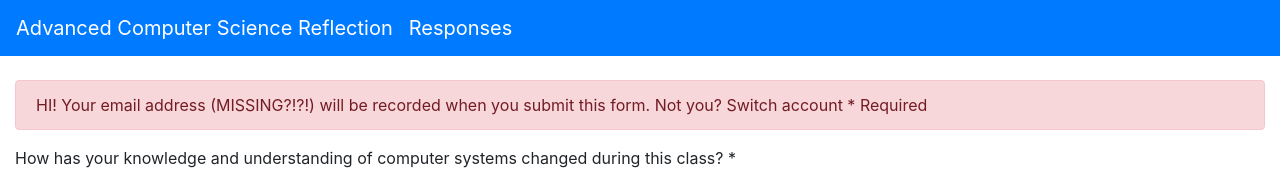
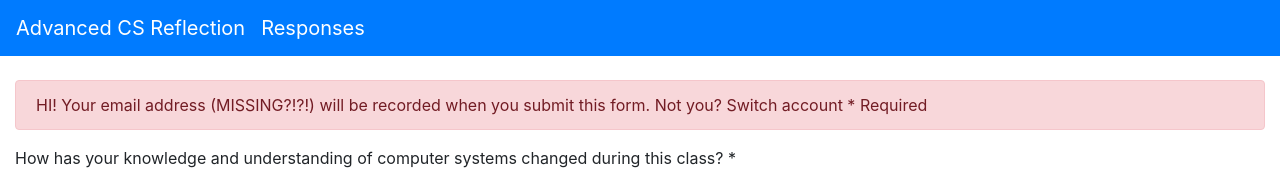
Before and after one commit to vhdez/AdvCS_WebProgramming, a plain HTML site: page simpleCSS/index.html in a window 1280 px wide. Shown: the top 170 px of the page. Drawn offline with nearby package versions, Linux system fonts and the light colour scheme.

Commit message:
Add files via upload

```diff
--- a/simpleCSS/index.html
+++ b/simpleCSS/index.html
@@ -14,7 +14,7 @@
     <body>
         <nav class="navbar navbar-expand-lg navbar-dark bg-primary">
             <a class="navbar-brand" href="#">
-                Advanced Computer Science Reflection
+                Advanced CS Reflection
             </a>
             <a class="navbar-brand" href="responses.html">
                 Responses
```
